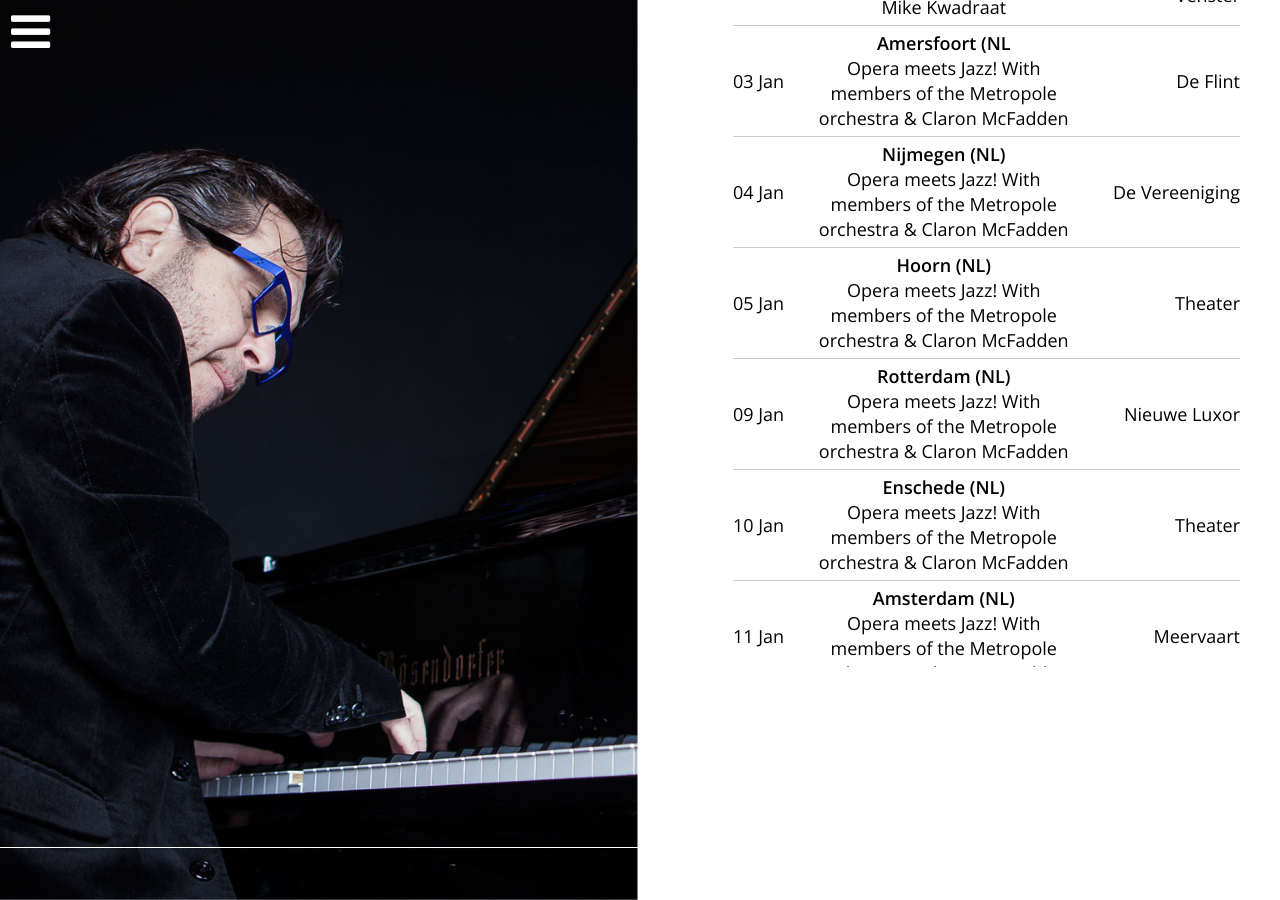
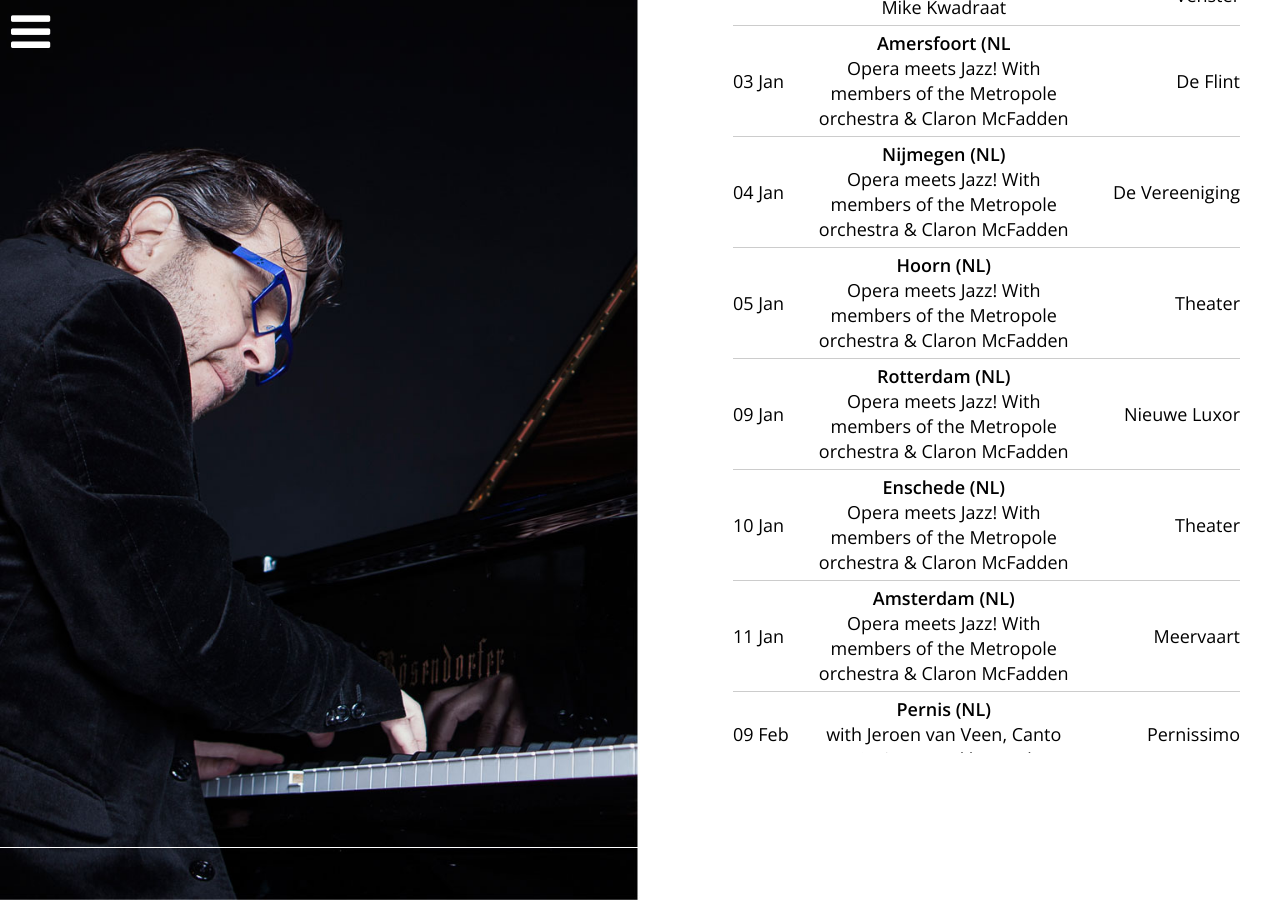
Before and after one commit to mikedelferro/website, a Jekyll site: the page built from agenda.html, in a window 1280 px wide and 900 px high, scrolled down 1225 px. Built offline with Jekyll 4.4.1, drawn with Linux system fonts in a browser that asks for light colours; nearby versions of some CDN libraries.

Commit message:
Updated '_config.yml' via CloudCannon

```diff
--- a/_config.yml
+++ b/_config.yml
@@ -108,3 +108,8 @@ gigs:
     location: Splendor
     venue: Amsterdam
     url: www.splendoramsterdam.com
+  - title: 'with Jeroen van Veen, Canto Ostinato and beyond'
+    date: 2019-02-09 20:00:00
+    location: Pernissimo
+    venue: Pernis (NL)
+    url: www.pernissimo.org
```
